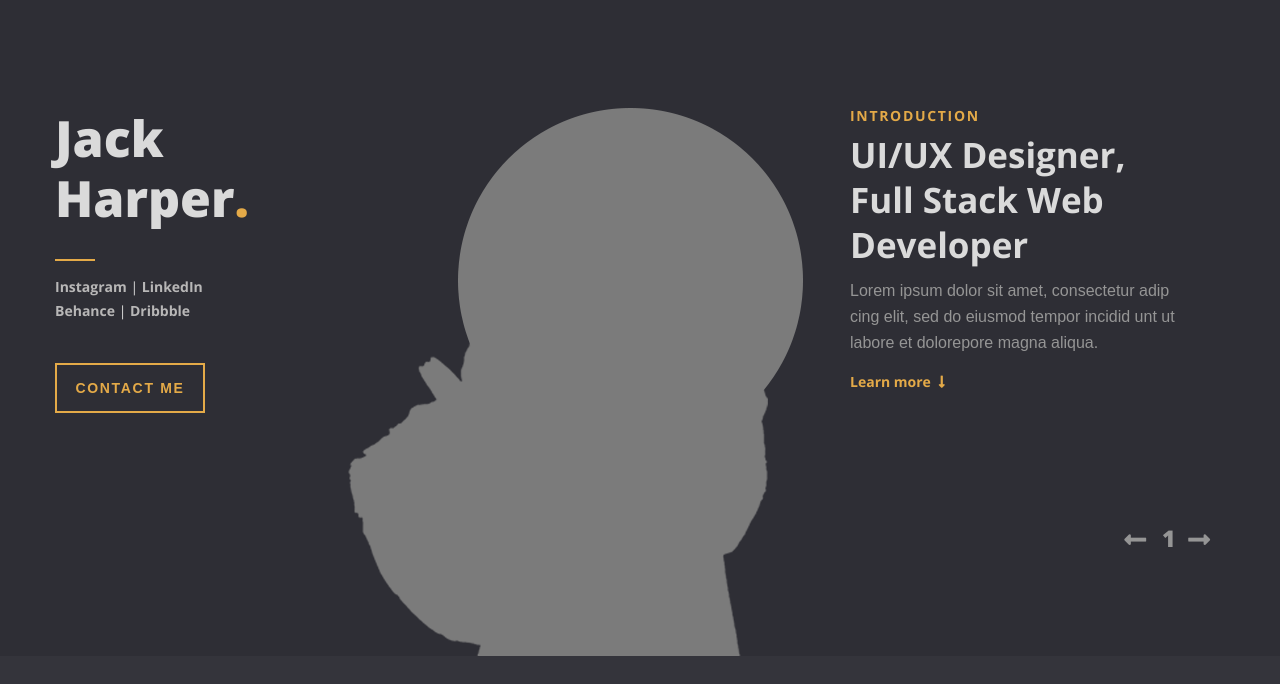
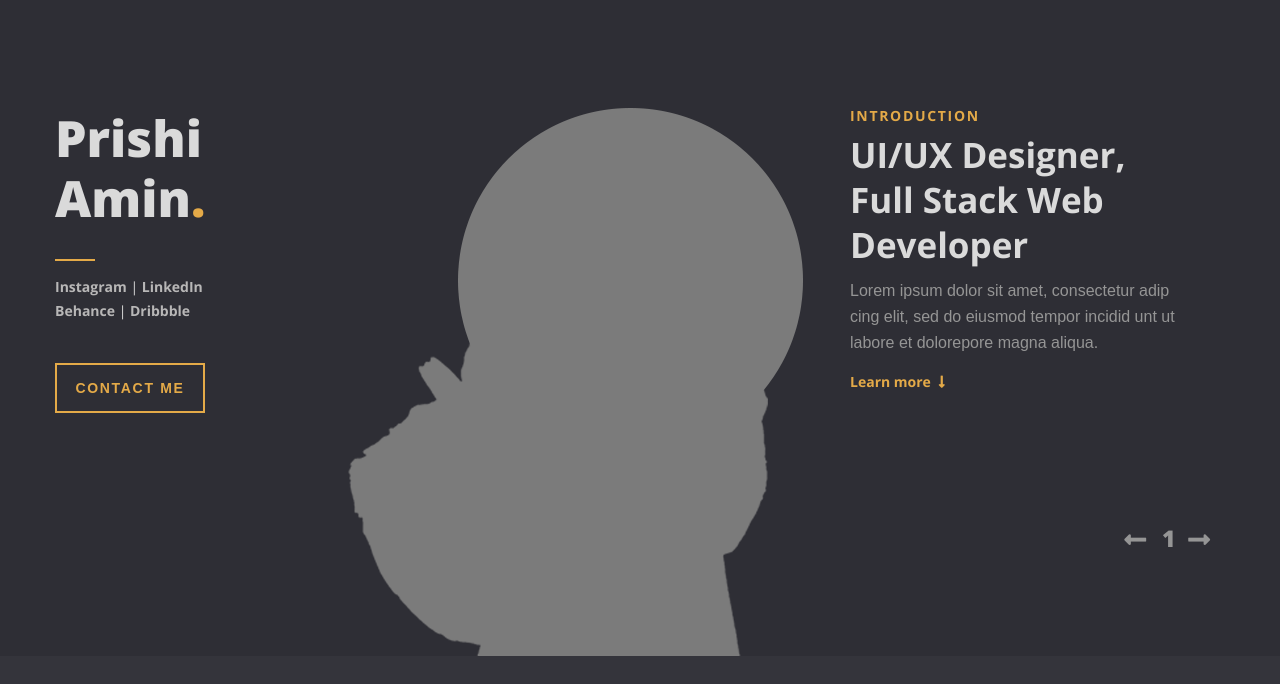
Before and after one commit to Prishi83/portfolio, a plain HTML site: page index.html in a window 1280 px wide. Shown: the part 116-800 px from the top of the page. Drawn offline with nearby package versions, Linux system fonts and the light colour scheme.

Commit message:
Edited main header text

```diff
--- a/index.html
+++ b/index.html
@@ -82,7 +82,7 @@
                         <div class="col-xl-3 col-lg-3 col-md-3 col-sm-4 col-5 pl-xl-0">
                             <div class="slider-left">
                                 <div class="name">
-                                    <h1>Jack <br /> Harper<span class="pc">.</span></h1>
+                                    <h1>Prishi <br /> Amin<span class="pc">.</span></h1>
                                 </div>
                                 <div class="dash"></div>
                                 <div class="social-links mb-40">
```
